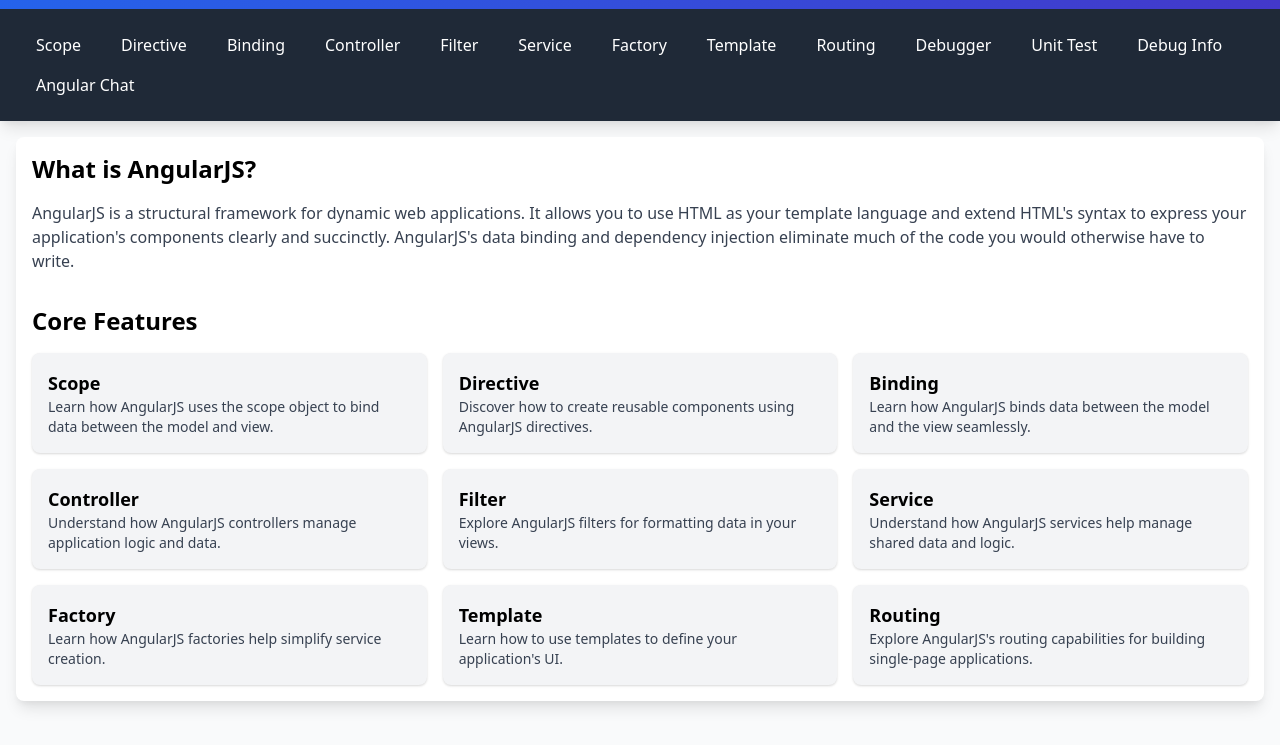
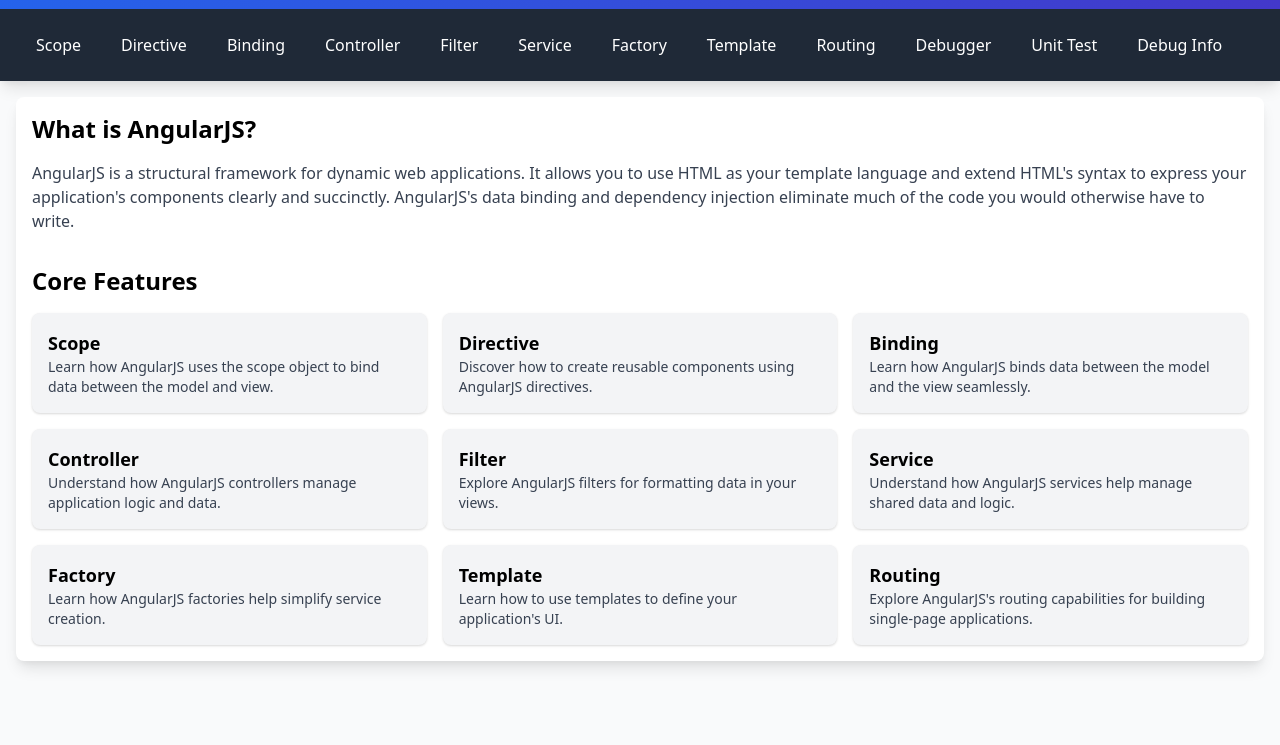
Before and after one commit to MeJaM35/AngularJS-playground, a website: page public/index.html in a window 1280 px wide. Shown: the part 55-800 px from the top of the page. Drawn offline with nearby package versions, Linux system fonts and the light colour scheme; some packages are replaced by stand-ins of ours.

Commit message:
disabled chat

```diff
--- a/public/index.html
+++ b/public/index.html
@@ -150,7 +150,6 @@
         <a href="#!/debugger" class="nav-link text-white">Debugger</a>
         <a href="#!/unittest" class="nav-link text-white">Unit Test</a>
         <a href="#!/debuginfo" class="nav-link text-white">Debug Info</a>
-        <a href="#!/angularchat/home" class="nav-link text-white">Angular Chat</a>
 
       </div>
     </nav>
```
